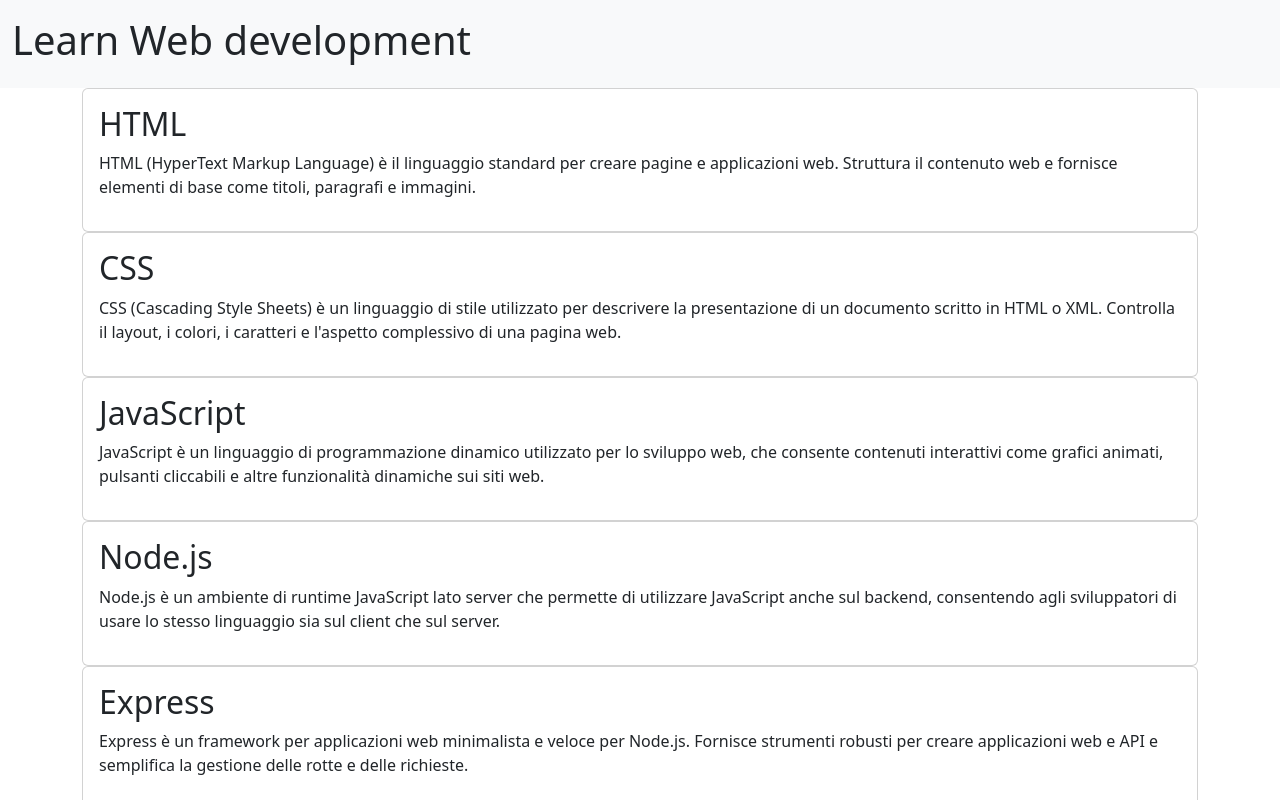
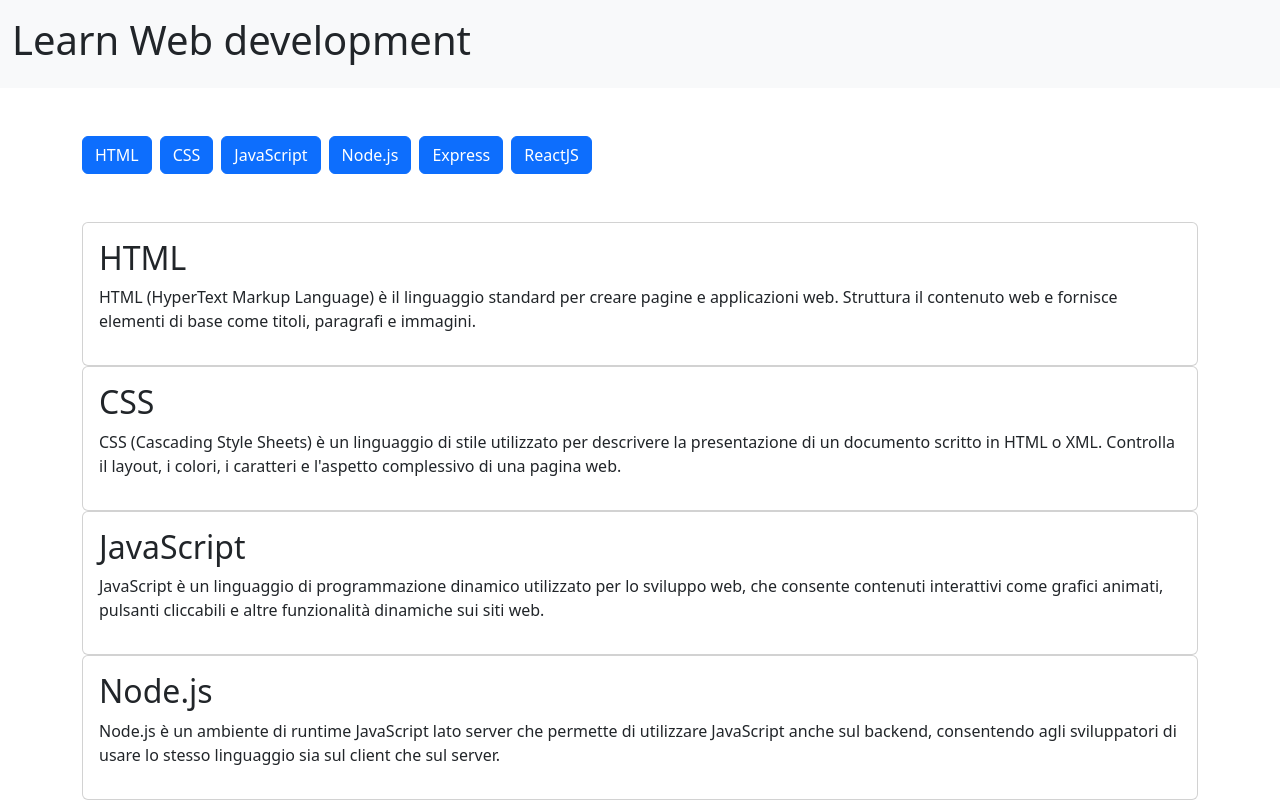
Before and after one commit to gabrielemarchesano/react-use-state, a React (Vite) app: page / in a window 1280 px wide. Shown: the top 800 px of the page. Built offline with nearby package versions, Linux system fonts and the light colour scheme.

Commit message:
props: use prop item to pass to each component languages data

```diff
--- a/src/components/Card.jsx
+++ b/src/components/Card.jsx
@@ -1,37 +1,4 @@
-export default function Card(){
-
-  const languages = [
-    {
-      id: 1,
-      title: "HTML",
-      description: "HTML (HyperText Markup Language) è il linguaggio standard per creare pagine e applicazioni web. Struttura il contenuto web e fornisce elementi di base come titoli, paragrafi e immagini."
-    },
-    {
-      id: 2,
-      title: "CSS",
-      description: "CSS (Cascading Style Sheets) è un linguaggio di stile utilizzato per descrivere la presentazione di un documento scritto in HTML o XML. Controlla il layout, i colori, i caratteri e l'aspetto complessivo di una pagina web."
-    },
-    {
-      id: 3,
-      title: "JavaScript",
-      description: "JavaScript è un linguaggio di programmazione dinamico utilizzato per lo sviluppo web, che consente contenuti interattivi come grafici animati, pulsanti cliccabili e altre funzionalità dinamiche sui siti web."
-    },
-    {
-      id: 4,
-      title: "Node.js",
-      description: "Node.js è un ambiente di runtime JavaScript lato server che permette di utilizzare JavaScript anche sul backend, consentendo agli sviluppatori di usare lo stesso linguaggio sia sul client che sul server."
-    },
-    {
-      id: 5,
-      title: "Express",
-      description: "Express è un framework per applicazioni web minimalista e veloce per Node.js. Fornisce strumenti robusti per creare applicazioni web e API e semplifica la gestione delle rotte e delle richieste."
-    },
-    {
-      id: 6,
-      title: "ReactJS",
-      description: "ReactJS è una libreria JavaScript per costruire interfacce utente, in particolare applicazioni a pagina singola. Consente agli sviluppatori di creare componenti UI riutilizzabili e di gestire efficacemente lo stato dell'applicazione."
-    }
-  ];
+export default function Card({languages}){
 
   return(
     <>
--- a/src/components/Main.jsx
+++ b/src/components/Main.jsx
@@ -1,9 +1,45 @@
 import Card from "./Card";
+import Nav from "./Nav";
 
 export default function Main(){
+
+  const languages = [
+    {
+      id: 1,
+      title: "HTML",
+      description: "HTML (HyperText Markup Language) è il linguaggio standard per creare pagine e applicazioni web. Struttura il contenuto web e fornisce elementi di base come titoli, paragrafi e immagini."
+    },
+    {
+      id: 2,
+      title: "CSS",
+      description: "CSS (Cascading Style Sheets) è un linguaggio di stile utilizzato per descrivere la presentazione di un documento scritto in HTML o XML. Controlla il layout, i colori, i caratteri e l'aspetto complessivo di una pagina web."
+    },
+    {
+      id: 3,
+      title: "JavaScript",
+      description: "JavaScript è un linguaggio di programmazione dinamico utilizzato per lo sviluppo web, che consente contenuti interattivi come grafici animati, pulsanti cliccabili e altre funzionalità dinamiche sui siti web."
+    },
+    {
+      id: 4,
+      title: "Node.js",
+      description: "Node.js è un ambiente di runtime JavaScript lato server che permette di utilizzare JavaScript anche sul backend, consentendo agli sviluppatori di usare lo stesso linguaggio sia sul client che sul server."
+    },
+    {
+      id: 5,
+      title: "Express",
+      description: "Express è un framework per applicazioni web minimalista e veloce per Node.js. Fornisce strumenti robusti per creare applicazioni web e API e semplifica la gestione delle rotte e delle richieste."
+    },
+    {
+      id: 6,
+      title: "ReactJS",
+      description: "ReactJS è una libreria JavaScript per costruire interfacce utente, in particolare applicazioni a pagina singola. Consente agli sviluppatori di creare componenti UI riutilizzabili e di gestire efficacemente lo stato dell'applicazione."
+    }
+  ];
+
   return(
     <div className="container">
-      <Card />
+      <Nav languages={languages}/>
+      <Card languages={languages}/>
     </div>
   )
 }
--- /dev/null
+++ b/src/components/Nav.jsx
@@ -0,0 +1,14 @@
+export default function Nav({languages}){
+
+  return(
+    <div className="d-flex py-5">
+      <ul className="nav nav-pills gap-2">
+    {languages.map((language) => (
+        <li className="nav-item" key={language.id}>
+          <button href="#" className="btn btn-primary">{language.title}</button>
+        </li>
+    ))}
+    </ul>
+    </div>
+  )
+}
```
